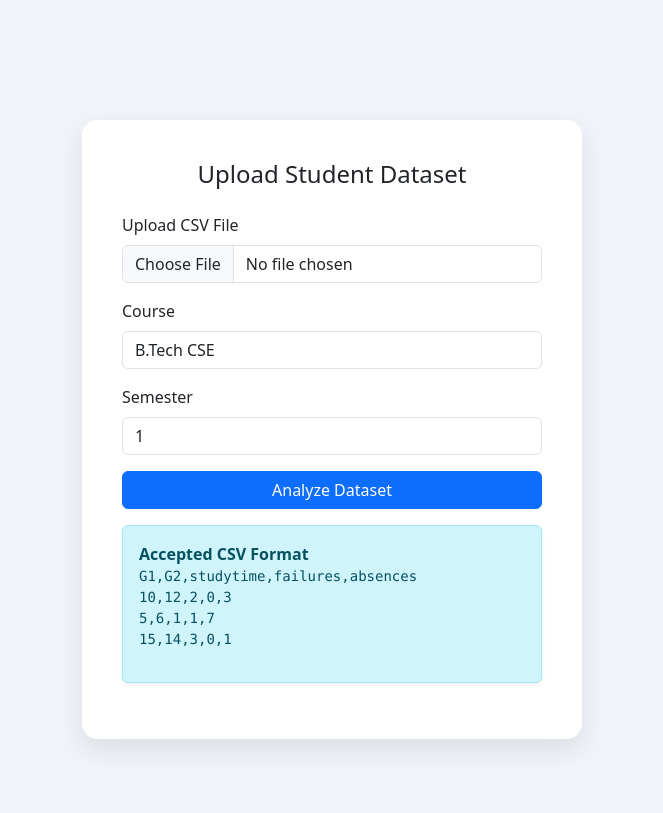
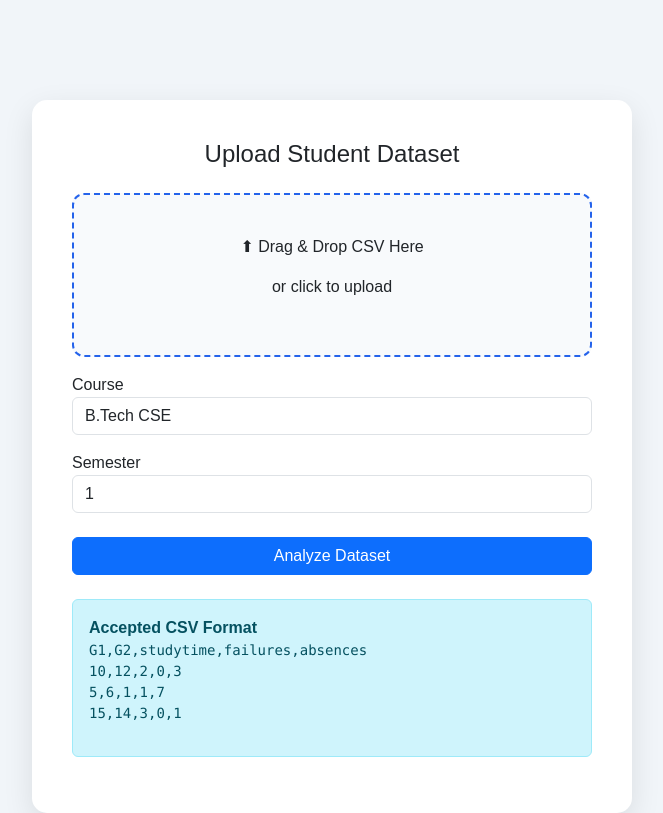
Before and after one commit to Nikki31Chaudhary/Prediciting-Student-Performance, a Flask app: page /upload-data in a window 1280 px wide. Shown: the whole page, without its empty margins (308-971 px from the left). Before the commit the page ends 749 px from the top, so only its background shows below. Run offline with Flask 3, Linux system fonts and the light colour scheme; the visitor is signed in with stand-in values (Sample User, id 1); parts of the project's set-up code (start-up, migrations or seed data) failed here and were passed over; some libraries are stand-ins or nearby versions.

Commit message:
Enhance dataset upload UI with drag & drop interface and file preview

```diff
--- a/templates/upload.html
+++ b/templates/upload.html
@@ -10,16 +10,48 @@
 
 body{
 background:#f1f5f9;
+font-family: Arial;
 }
 
+/* Upload Card */
+
 .upload-card{
-max-width:500px;
+max-width:600px;
 margin:auto;
-margin-top:120px;
+margin-top:100px;
 padding:40px;
 border-radius:15px;
 box-shadow:0 10px 30px rgba(0,0,0,0.1);
 background:white;
+}
+
+/* Drag Drop Area */
+
+.drop-zone{
+border:2px dashed #2563eb;
+border-radius:12px;
+padding:40px;
+text-align:center;
+cursor:pointer;
+transition:0.3s;
+background:#f8fafc;
+}
+
+.drop-zone:hover{
+background:#eef2ff;
+}
+
+.drop-zone.dragover{
+background:#dbeafe;
+border-color:#1d4ed8;
+}
+
+/* File Name */
+
+.file-name{
+margin-top:10px;
+font-weight:600;
+color:#2563eb;
 }
 
 </style>
@@ -34,13 +66,16 @@ background:white;
 
 <form action="/analyze-data" method="POST" enctype="multipart/form-data">
 
-<div class="mb-3">
-<label class="form-label">Upload CSV File</label>
-<input type="file" name="file" class="form-control" required>
+<input type="file" name="file" id="fileInput" hidden required>
+
+<div class="drop-zone" id="dropZone">
+<p>⬆ Drag & Drop CSV Here</p>
+<p>or click to upload</p>
+<div class="file-name" id="fileName"></div>
 </div>
 
-<div class="mb-3">
-<label class="form-label">Course</label>
+<div class="mt-3">
+<label>Course</label>
 <select class="form-control">
 <option>B.Tech CSE</option>
 <option>B.Tech Honours</option>
@@ -49,8 +84,8 @@ background:white;
 </select>
 </div>
 
-<div class="mb-3">
-<label class="form-label">Semester</label>
+<div class="mt-3">
+<label>Semester</label>
 <select class="form-control">
 <option>1</option>
 <option>2</option>
@@ -63,8 +98,11 @@ background:white;
 </select>
 </div>
 
-<button class="btn btn-primary w-100">Analyze Dataset</button>
-<div class="alert alert-info mt-3 shadow-sm">
+<button class="btn btn-primary w-100 mt-4">Analyze Dataset</button>
+
+</form>
+
+<div class="alert alert-info mt-4">
 
 <b>Accepted CSV Format</b>
 
@@ -77,9 +115,40 @@ G1,G2,studytime,failures,absences
 
 </div>
 
-</form>
+</div>
 
-</div>
+<script>
+
+const dropZone = document.getElementById("dropZone")
+const fileInput = document.getElementById("fileInput")
+const fileName = document.getElementById("fileName")
+
+dropZone.addEventListener("click", () => fileInput.click())
+
+fileInput.addEventListener("change", () => {
+fileName.textContent = fileInput.files[0].name
+})
+
+dropZone.addEventListener("dragover", (e) => {
+e.preventDefault()
+dropZone.classList.add("dragover")
+})
+
+dropZone.addEventListener("dragleave", () => {
+dropZone.classList.remove("dragover")
+})
+
+dropZone.addEventListener("drop", (e) => {
+
+e.preventDefault()
+dropZone.classList.remove("dragover")
+
+fileInput.files = e.dataTransfer.files
+fileName.textContent = e.dataTransfer.files[0].name
+
+})
+
+</script>
 
 </body>
 </html>
```
